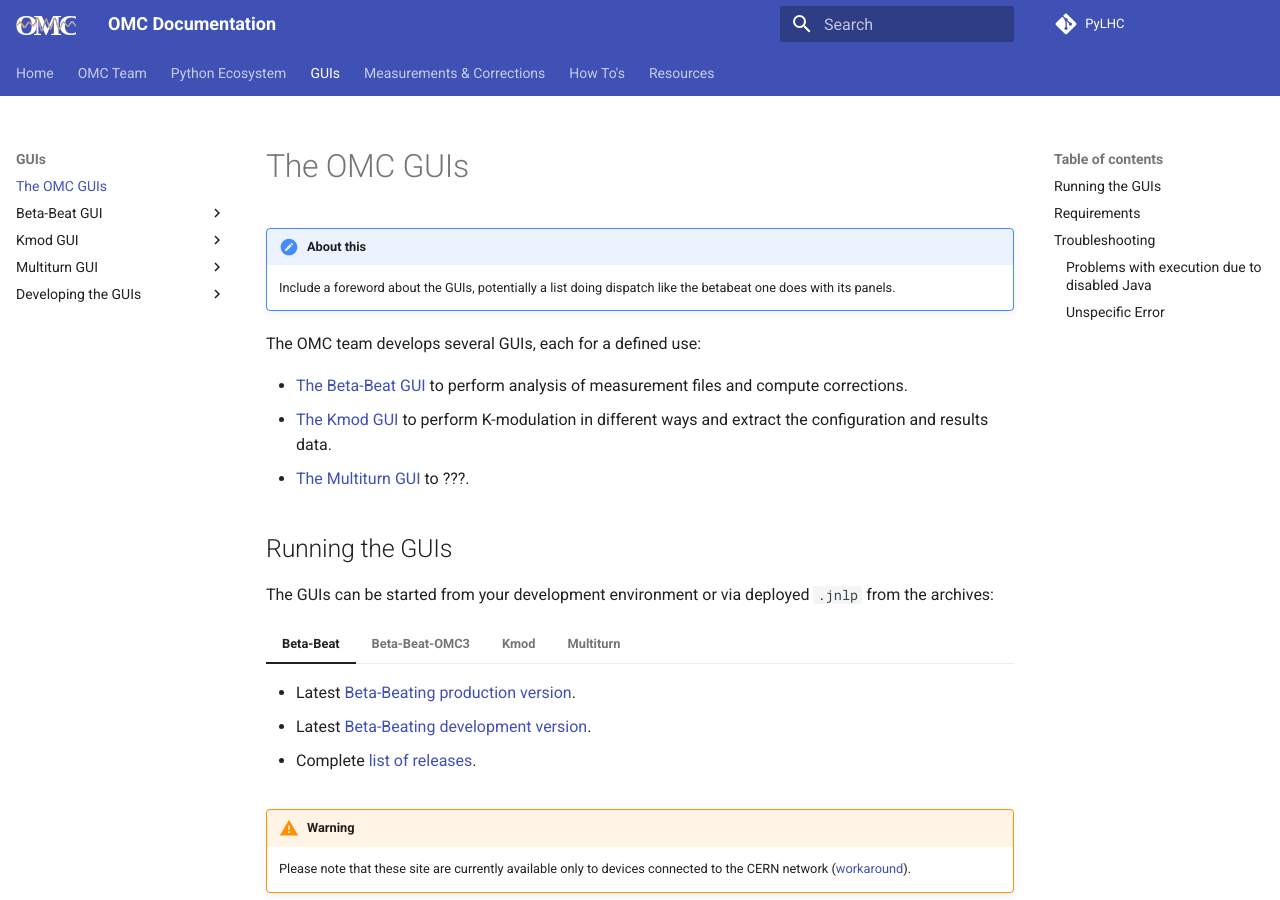
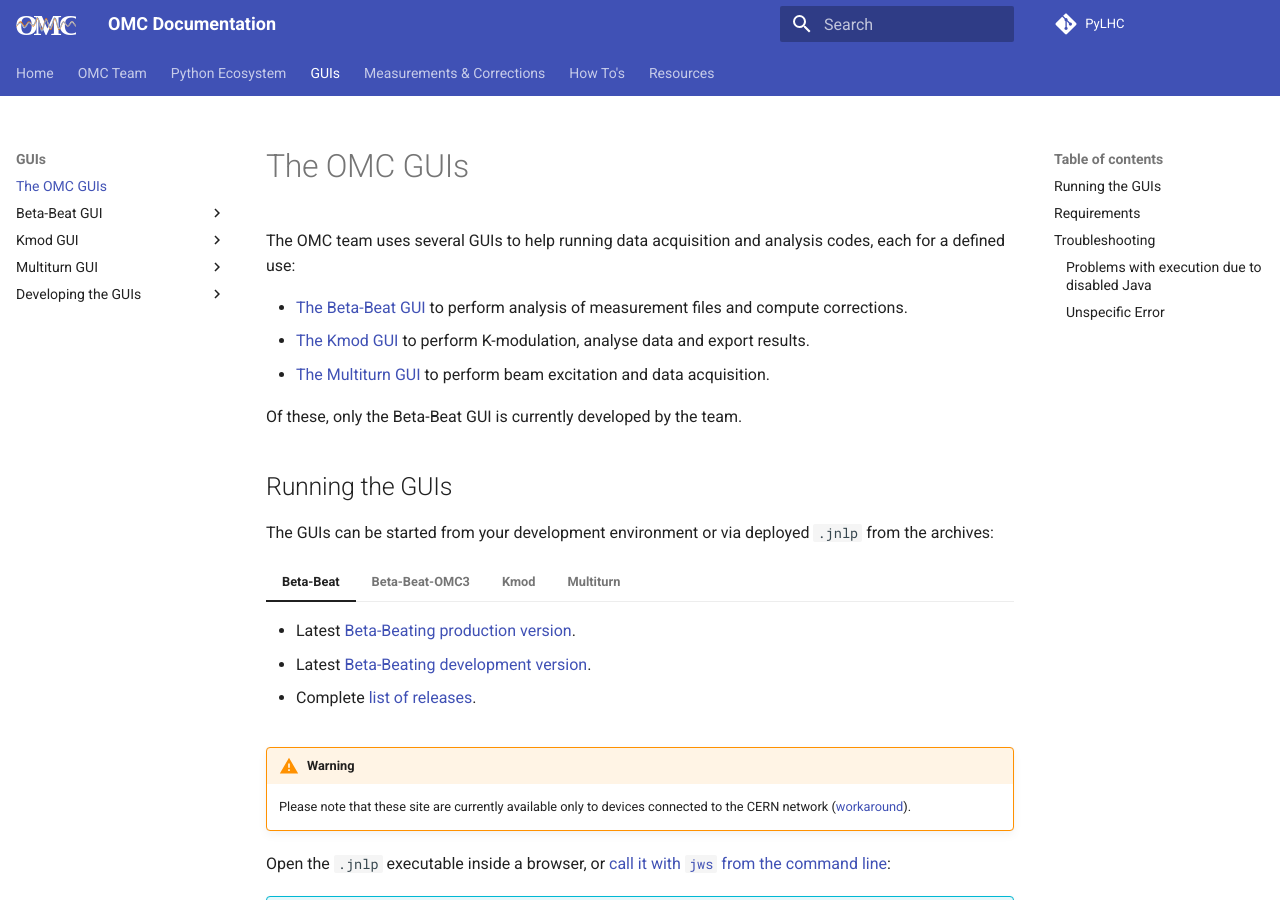
Before and after one commit to pylhc/pylhc.github.io, an MkDocs documentation site: the page built from docs/guis/about.md, in a window 1280 px wide and 900 px high. Built offline with MkDocs 1.6.1 and Material for MkDocs 9.7.7, drawn with Linux system fonts in a browser that asks for light colours; comment, search, counter and statistics services are not loaded; some of the changed text lies outside the part shown.

Commit message:
fix command for kmod, link for GUI in error example (#89)

````diff
--- a/docs/guis/about.md
+++ b/docs/guis/about.md
@@ -1,13 +1,12 @@
 # The OMC GUIs
 
-!!! note "About this"
-    Include a foreword about the GUIs, potentially a list doing dispatch like the betabeat one does with its panels.
-
-The OMC team develops several GUIs, each for a defined use:
+The OMC team uses several GUIs to help running data acquisition and analysis codes, each for a defined use:
 
 - [The Beta-Beat GUI](betabeat/gui.md) to perform analysis of measurement files and compute corrections.
-- [The Kmod GUI](kmod/gui.md) to perform K-modulation in different ways and extract the configuration and results data.
-- [The Multiturn GUI](multiturn/gui.md) to ???.
+- [The Kmod GUI](kmod/gui.md) to perform K-modulation, analyse data and export results.
+- [The Multiturn GUI](multiturn/gui.md) to perform beam excitation and data acquisition.
+
+Of these, only the Beta-Beat GUI is currently developed by the team.
 
 ## Running the GUIs
 
@@ -27,9 +26,11 @@
 
 === "Kmod"
 
-    - Latest [Kmod production version][prod_kmodgui]{target=_blank}.
-    - Latest [Kmod development version][dev_kmodgui]{target=_blank}.
-    - Complete [list of releases][releases_kmodgui]{target=_blank}.
+    The K-mod GUI is now a Python app published with `acc-py`, and can be run with:
+
+    ```bash
+    /acc/local/share/python/acc-py/apps/acc-py-cli/pro/bin/acc-py app run pykmodlhc
+    ```
 
 === "Multiturn"
 
@@ -71,13 +72,13 @@
 
 !!! failure
     ```bash
-    javaws https://bewww.cern.ch/ap/deployments/applications/cern/lhc/lhc-app-beta-beating/PRO/BetaBeating-Control-3t.jnlp
+    javaws https://bewww.cern.ch/ap/deployments/applications/cern/lhc/lhc-app-beta-beating-omc3/PRO/BetaBeatingOMC3-Control-3t.jnlp
     ```
     :material-arrow-right-bold: Disabling Java as it is too old and likely to be insecure. To reenable use jcontrol utility
 
 !!! success
     ```bash
-    /mcr/bin/jws https://bewww.cern.ch/ap/deployments/applications/cern/lhc/lhc-app-beta-beating/PRO/BetaBeating-Control-3t.jnlp
+    /mcr/bin/jws https://bewww.cern.ch/ap/deployments/applications/cern/lhc/lhc-app-beta-beating-omc3/PRO/BetaBeatingOMC3-Control-3t.jnlp
     ```
 
 #### Unspecific Error
````
